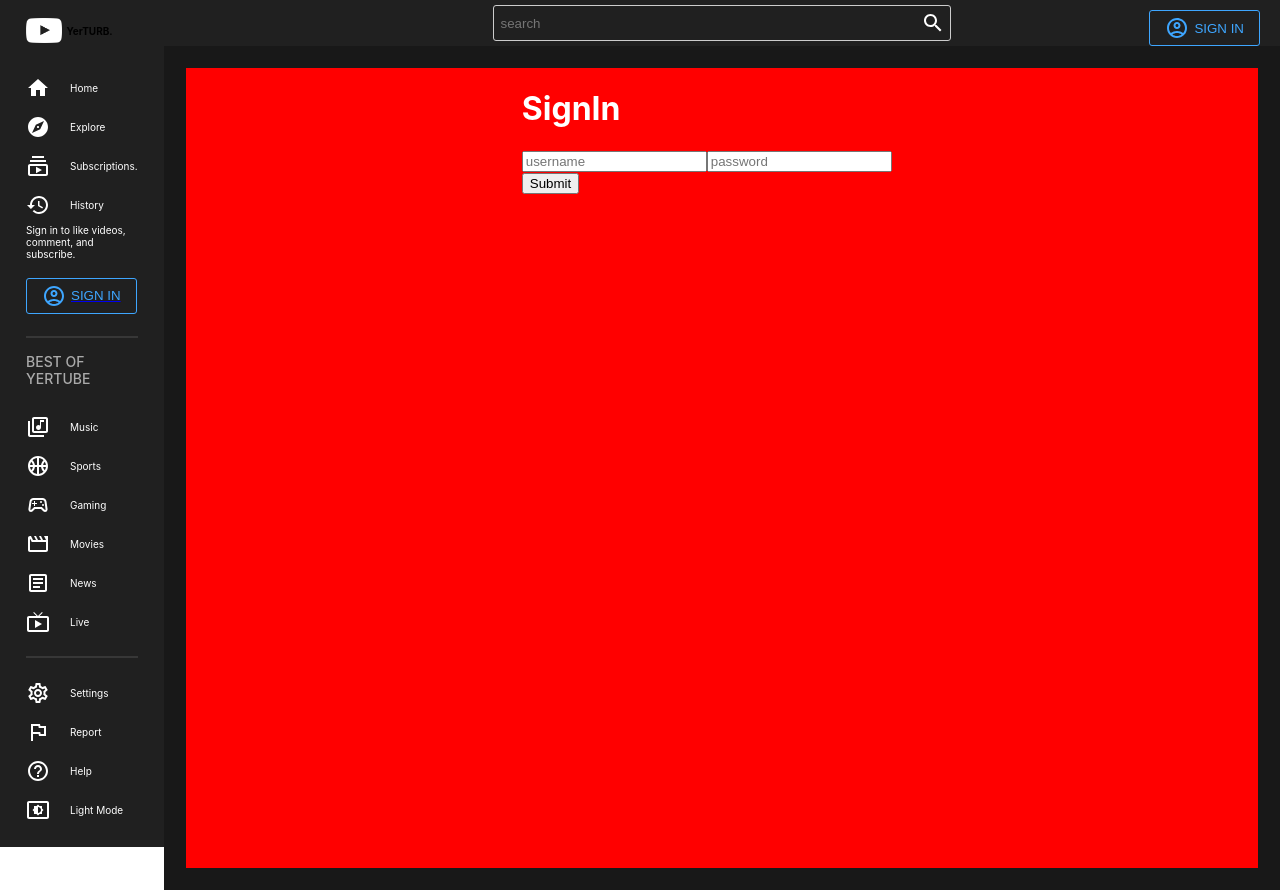
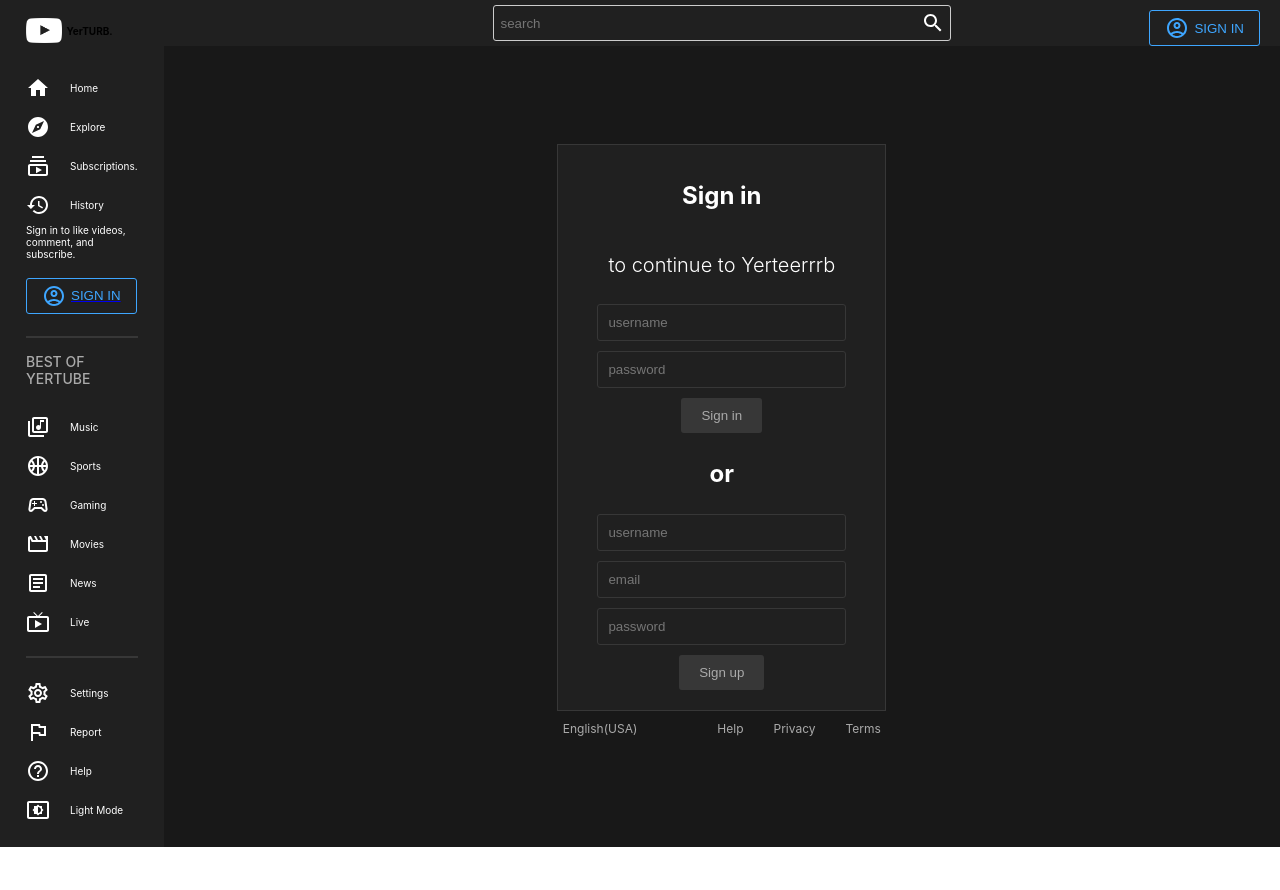
Before and after one commit to idbic/MERN-Video-Upload-Component, a React (Create React App) app: page /signin in a window 1280 px wide. After the commit the page ends 847 px from the top, so only its background shows below. Built offline with nearby package versions, Linux system fonts and the light colour scheme.

Commit message:
added the last of the sign up page

```diff
--- a/src/pages/SignIn.jsx
+++ b/src/pages/SignIn.jsx
@@ -1,33 +1,93 @@
-import React from 'react';
-import styled from 'styled-components';
-
+import React from "react";
+import styled from "styled-components";
 
 const Container = styled.div`
-color: white;
-background-color: red;
-align-items: center;
-display: flex;
-justify-content: center;`;
-
+  display: flex;
+  flex-direction: column;
+  align-items: center;
+  justify-content: center;
+  height: calc(100vh - 56px);
+  color: ${({ theme }) => theme.text};
+`;
 
 const Wrapper = styled.div`
-width: 400px;
-height: 800px;
-border-color: green;
-border-width: 20px;`;
-const Input = styled.div``;
-const Button = styled.div``;
+  display: flex;
+  align-items: center;
+  flex-direction: column;
+  background-color: ${({ theme }) => theme.bgLighter};
+  border: 1px solid ${({ theme }) => theme.soft};
+  padding: 20px 50px;
+  gap: 10px;
+`;
 
-export default function SignIn() {
+const Title = styled.h1`
+  font-size: 24px;
+`;
+
+const SubTitle = styled.h2`
+  font-size: 20px;
+  font-weight: 300;
+`;
+
+const Input = styled.input`
+  border: 1px solid ${({ theme }) => theme.soft};
+  border-radius: 3px;
+  padding: 10px;
+  background-color: transparent;
+  width: 100%;
+  color: ${({ theme }) => theme.text};
+`;
+
+const Button = styled.button`
+  border-radius: 3px;
+  border: none;
+  padding: 10px 20px;
+  font-weight: 500;
+  cursor: pointer;
+  background-color: ${({ theme }) => theme.soft};
+  color: ${({ theme }) => theme.textSoft};
+`;
+
+const More = styled.div`
+  display: flex;
+  margin-top: 10px;
+  font-size: 12px;
+  color: ${({ theme }) => theme.textSoft};
+`;
+
+const Links = styled.div`
+  margin-left: 50px;
+`;
+
+const Link = styled.span`
+  margin-left: 30px;
+`;
+
+const SignIn = () => {
   return (
     <Container>
-        <Wrapper>
-        <h1>SignIn</h1>
-        <Input><input placeholder='username'/>
-               <input placeholder='password'/>
-               </Input>
-        <Button><button>Submit</button></Button>
-        </Wrapper>
+      <Wrapper>
+        <Title>Sign in</Title>
+        <SubTitle>to continue to Yerteerrrb</SubTitle>
+        <Input placeholder="username" />
+        <Input type="password" placeholder="password" />
+        <Button>Sign in</Button>
+        <Title>or</Title>
+        <Input placeholder="username" />
+        <Input placeholder="email" />
+        <Input type="password" placeholder="password" />
+        <Button>Sign up</Button>
+      </Wrapper>
+      <More>
+        English(USA)
+        <Links>
+          <Link>Help</Link>
+          <Link>Privacy</Link>
+          <Link>Terms</Link>
+        </Links>
+      </More>
     </Container>
-  )
-}
+  );
+};
+
+export default SignIn;
```
